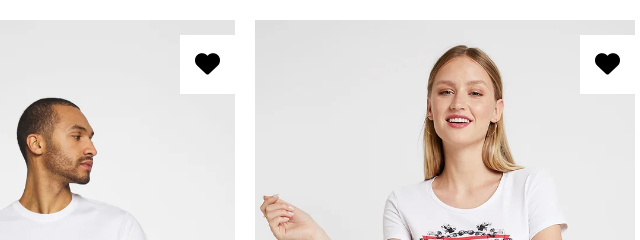
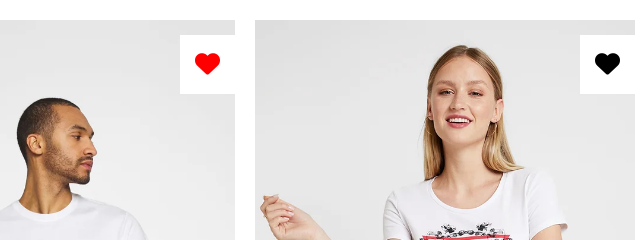
Before and after one commit to antonioferrigno28/html-css-boolando, a plain HTML site: page index.html in a window 1280 px wide. In both pictures the pointer is over the link 402 px from the left and 64 px from the top of the page. Shown: the top 240 px of the page, 195-835 px from the left. Drawn offline with Linux system fonts and the light colour scheme.

Commit message:
bonus 1 done

```diff
--- a/css/style.css
+++ b/css/style.css
@@ -122,3 +122,9 @@ main .card .card-content-img {
 .first-img:hover {
   opacity: 0;
 }
+
+/* bonus 1 wishlist hover (heart) */
+
+.add-to-wishlist a:hover {
+  color: red;
+}
```
